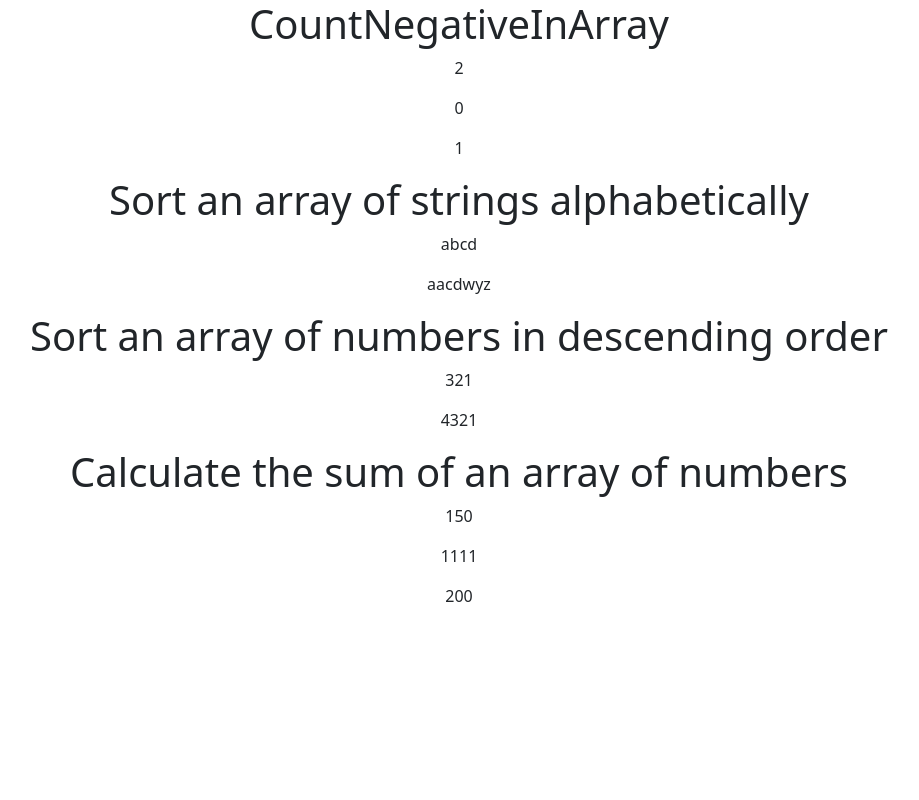
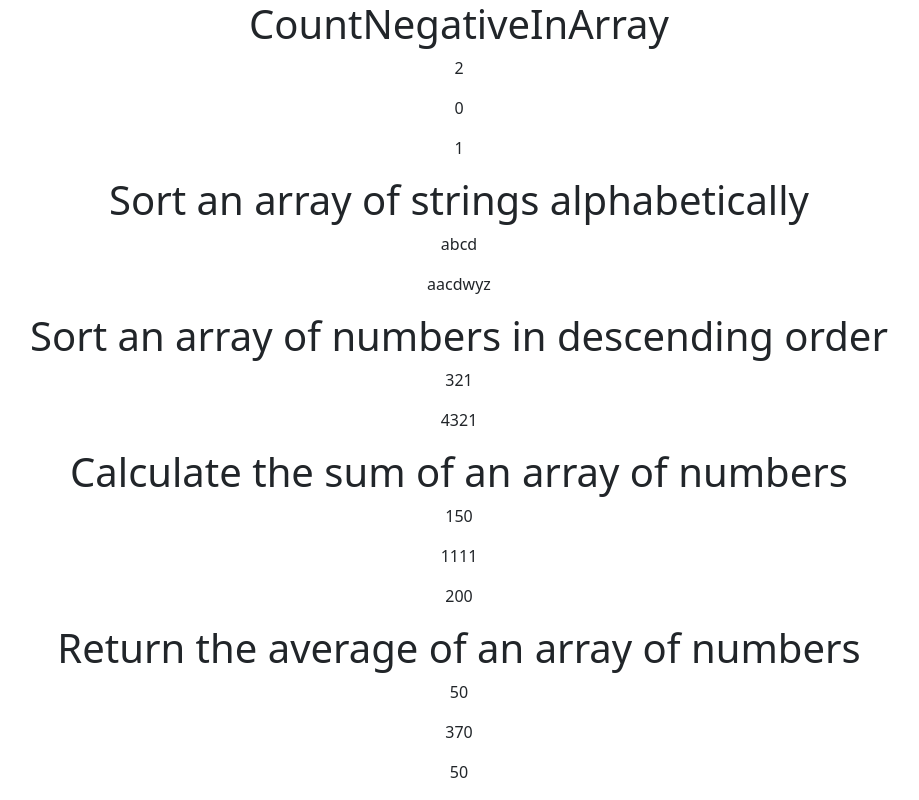
Before and after one commit to vinothsmart/react-redux-dashboard, a React (Create React App) app: page /jsc/arrays in a window 1280 px wide. Shown: the part 1272-2072 px from the top of the page, without its empty margins (181-1100 px from the left). Before the commit the page ends 1896 px from the top, so only its background shows below. Built offline with nearby package versions, Linux system fonts and the light colour scheme.

Commit message:
array sum and average

```diff
--- a/src/components/pages/JsChallange/Arrays.js
+++ b/src/components/pages/JsChallange/Arrays.js
@@ -23,6 +23,8 @@ const Arrays = () => {
   const sortArrayofNumbersDescending = (a) => a.sort((a, b) => b - a);
 
   const sumOfArray = (a) => a.reduce((a, b) => a + b);
+
+  const averageOfArray = (a) => a.reduce((a, b) => a + b) / a.length;
 
   return (
     <>
@@ -92,6 +94,12 @@ const Arrays = () => {
         <p>{sumOfArray([10, 100, 1000, 1])}</p>
         <p>{sumOfArray([-50, 0, 50, 200])}</p>
       </center>
+      <center>
+        <h1>Return the average of an array of numbers</h1>
+        <p>{averageOfArray([10, 100, 40])}</p>
+        <p>{averageOfArray([10, 100, 1000])}</p>
+        <p>{averageOfArray([-50, 0, 50, 200])}</p>
+      </center>
     </>
   );
 };
```
